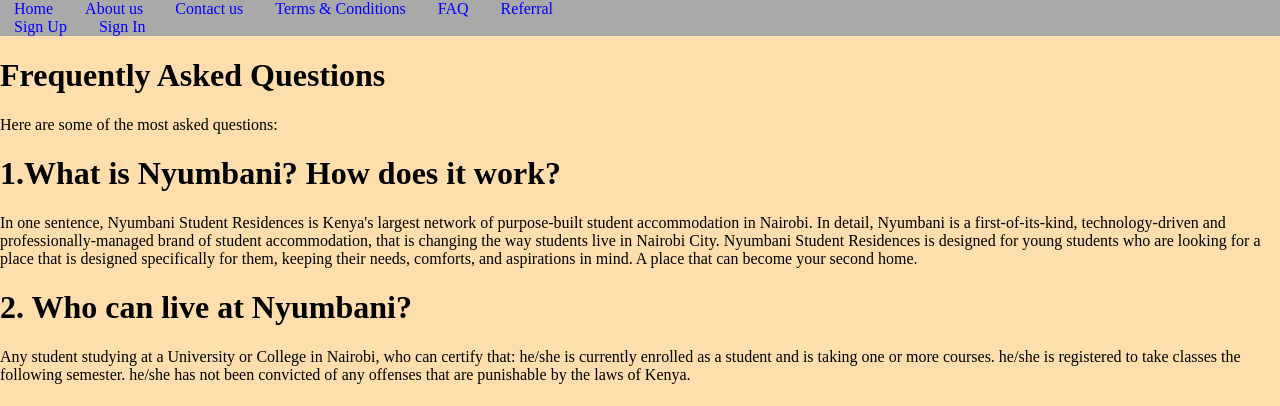
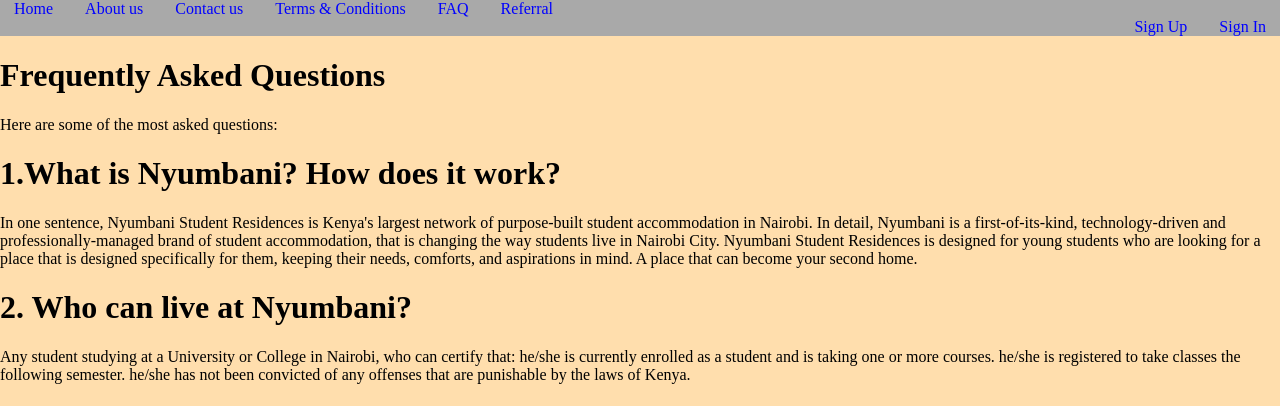
Before and after one commit to JulietMumbi/Project, a PHP site: page /Faq.php in a window 1280 px wide. Shown: the top 406 px of the page. Run offline with PHP 8.4, Linux system fonts and the light colour scheme.

Commit message:
changed my topnav- right to float on the right side

```diff
--- a/css/style.css
+++ b/css/style.css
@@ -13,3 +13,6 @@ body{
     text-align: left;
     padding: 12px 14px;
 }
+.topnav-right{
+    float: right;
+}
--- a/templates/nav.php
+++ b/templates/nav.php
@@ -5,6 +5,10 @@
         <a href="Terms and Conditions.php">Terms & Conditions</a>
         <a href="Faq.php">FAQ</a>
         <a href="Refer.php">Referral</a><br>
+
+        <div class= "topnav-right">
         <a href="Sign Up.php">Sign Up</a>
         <a href="Sign In.php">Sign In</a>
+        </div>
+
     </div>
```
